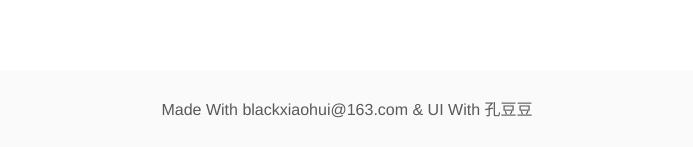
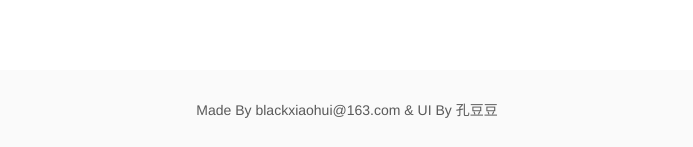
Before and after one commit to blackxiaohui/blackxh, a React app: page /colortool#/home in a window 1280 px wide. Shown: the part 2787-2934 px from the top of the page, without its empty margins (293-986 px from the left). Built offline with nearby package versions, Linux system fonts and the light colour scheme.

Commit message:
首页优化

```diff
--- a/src/component/Footer/index.less
+++ b/src/component/Footer/index.less
@@ -1,9 +1,10 @@
 .footer {
     width: 100%;
+    min-width: 400px;
     height: 80px;
     background-color: var(--gray-2);
     color: var(--gray-8);
     line-height: 80px;
     text-align: center;
-    font-size: 16px;
+    font-size: 14px;
 }
--- a/src/component/Footer/index.tsx
+++ b/src/component/Footer/index.tsx
@@ -7,7 +7,7 @@ export const Footer: FC = () => {
 
     return (
         <div className="footer">
-            Made With blackxiaohui@163.com  &  UI With 孔豆豆
+            <span>Made By blackxiaohui@163.com  &  UI By 孔豆豆</span>
         </div>
     );
 }
--- a/src/component/Header/index.tsx
+++ b/src/component/Header/index.tsx
@@ -84,7 +84,7 @@ export const Header: FC = () => {
                         : <>
                             {
                                 meunList.map(item => {
-                                    return <span className="link-item" onClick={() => goPage(item.link)}>{item.title}</span>
+                                    return <span key={item.title} className="link-item" onClick={() => goPage(item.link)}>{item.title}</span>
                                 })
                             }
                         </>
--- a/src/component/SideDrawer/index.tsx
+++ b/src/component/SideDrawer/index.tsx
@@ -51,7 +51,7 @@ export const SideDrawer: FC = () => {
                         : <>
                             {
                                 meunList.map(item => {
-                                    return <div className="link-item" onClick={() => goPage(item.link)}>{item.title}</div>
+                                    return <div key={item.title} className="link-item" onClick={() => goPage(item.link)}>{item.title}</div>
                                 })
                             }
                         </>
--- a/src/conf/works.ts
+++ b/src/conf/works.ts
@@ -1,5 +1,6 @@
 
 export interface WorkItem {
+    id: number;
     title: string;
     subTitle: string;
     link: string;
@@ -8,30 +9,35 @@ export interface WorkItem {
 
 export const worksList: WorkItem[] = [
     {
+        id: 1,
         title: "颜色工具",
         subTitle: "一站式在线处理颜色数据",
         link: "/colortool",
         background: ""
     },
     {
+        id: 2,
         title: "文字工具",
         subTitle: "字符串拆分、diff处理",
         link: "/stringtool",
         background: ""
     },
     {
+        id: 3,
         title: "施工中",
         subTitle: "敬请期待",
         link: "",
         background: ""
     },
     {
+        id: 4,
         title: "施工中",
         subTitle: "敬请期待",
         link: "",
         background: ""
     },
     {
+        id: 5,
         title: "施工中",
         subTitle: "敬请期待",
         link: "",
--- a/src/view/Home/components/AboutUs/index.tsx
+++ b/src/view/Home/components/AboutUs/index.tsx
@@ -11,8 +11,8 @@ export const AboutUs: FC = () => {
             <h3>关于我</h3>
             <div className="about-list">
                 {
-                    aboutList.map(about => {
-                        return <div className="about-item">{about.content}</div>
+                    aboutList.map((about, index) => {
+                        return <div key={index} className="about-item">{about.content}</div>
                     })
                 }
             </div>
--- a/src/view/Home/components/Logs/index.tsx
+++ b/src/view/Home/components/Logs/index.tsx
@@ -13,7 +13,7 @@ export const Logs: FC = () => {
             <Timeline mode={"left"} className="logs-timeline">
                 {
                     logList.map(log => {
-                        return <Timeline.Item color="#ff7d73" label={log.time}>{log.commit}</Timeline.Item>
+                        return <Timeline.Item key={log.time} color="#ff7d73" label={log.time}>{log.commit}</Timeline.Item>
                     })
                 }
             </Timeline>
--- a/src/view/Home/components/Works/index.tsx
+++ b/src/view/Home/components/Works/index.tsx
@@ -15,7 +15,7 @@ export const Works: FC = () => {
                 {worksList.map(work => {
                     return (
                         <div className="work-item"
-                            key={work.title}
+                            key={work.id}
                             onClick={() => {
                                 history.push(work.link);
                             }}>
```
